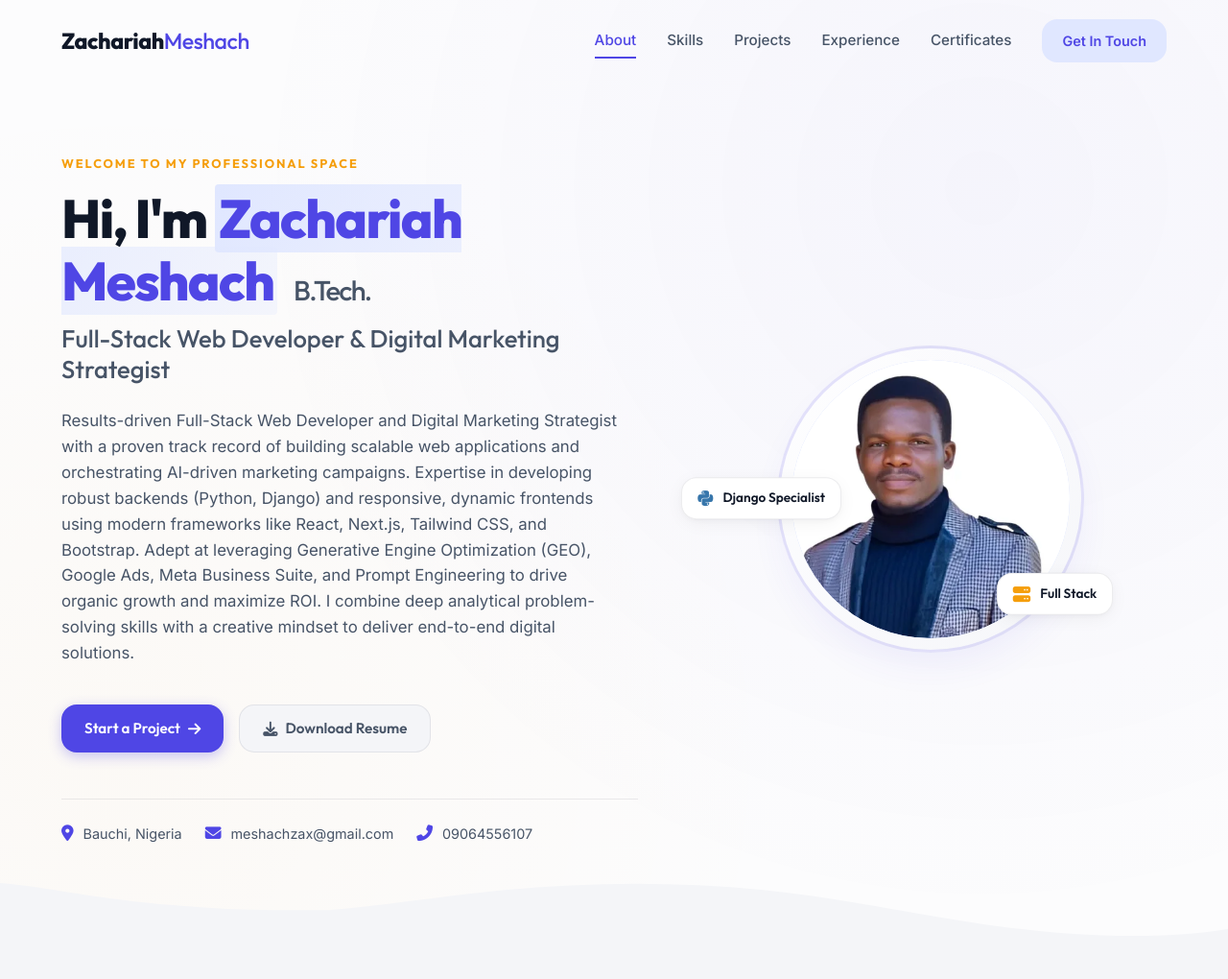
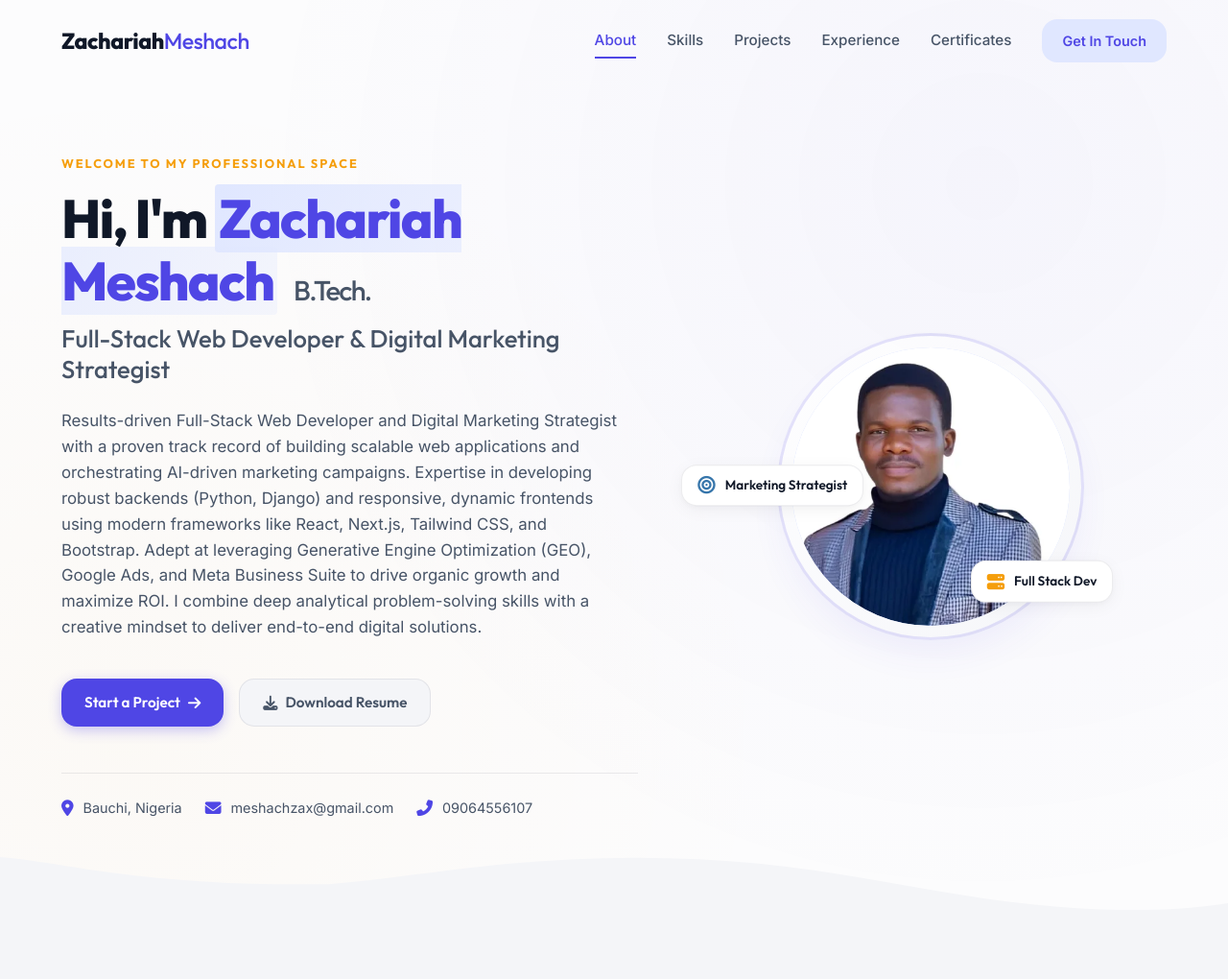
Before and after one commit to MZacx54/portfolio, a Django app: page / in a window 1280 px wide. Shown: the top 1020 px of the page at 96% size. Run offline with Django 4.2, Linux system fonts and the light colour scheme; data comes from the database, SQL or seed files in the repository.

Commit message:
Fix SEO tags, update badges, add LinkedIn, add portfolio as project

```diff
--- a/portfolio/templates/portfolio/base.html
+++ b/portfolio/templates/portfolio/base.html
@@ -9,7 +9,7 @@
     <!-- Open Graph / Facebook / WhatsApp / LinkedIn -->
     <meta property="og:type" content="website">
     <meta property="og:url" content="https://portfolio.smartbizcoach.com.ng/">
-    <meta property="og:title" content="Zachariah Meshach | Innovative Full-Stack Web Developer">
+    <meta property="og:title" content="Zachariah Meshach | Full-Stack Web Developer & Digital Marketing Strategist">
     <meta property="og:description" content="Professional Web Developer Portfolio of Zachariah Meshach, B.Tech. Innovative solutions and bespoke web applications.">
     <meta property="og:image" content="https://portfolio.smartbizcoach.com.ng/static/portfolio/images/profile.webp">
     <meta property="og:image:width" content="600">
@@ -20,18 +20,18 @@
     <!-- Twitter Card -->
     <meta property="twitter:card" content="summary_large_image">
     <meta property="twitter:url" content="https://portfolio.smartbizcoach.com.ng/">
-    <meta property="twitter:title" content="Zachariah Meshach | Innovative Full-Stack Web Developer">
+    <meta property="twitter:title" content="Zachariah Meshach | Full-Stack Web Developer & Digital Marketing Strategist">
     <meta property="twitter:description" content="Professional Web Developer Portfolio of Zachariah Meshach, B.Tech. Innovative solutions and bespoke web applications.">
     <meta property="twitter:image" content="https://portfolio.smartbizcoach.com.ng/static/portfolio/images/profile.webp">
     <meta property="twitter:image:alt" content="Zachariah Meshach - Full-Stack Web Developer">
 
-    <title>{% block title %}Zachariah Meshach | Innovative Full-Stack Web Developer{% endblock %}</title>
+    <title>{% block title %}Zachariah Meshach | Full-Stack Web Developer & Digital Marketing Strategist{% endblock %}</title>
 
     <!-- SEO: Canonical URL & Robots -->
     <link rel="canonical" href="https://portfolio.smartbizcoach.com.ng/">
     <meta name="robots" content="index, follow">
     <meta name="author" content="Zachariah Meshach">
-    <meta name="keywords" content="Zachariah Meshach, Full-Stack Web Developer, Django Developer, Python Developer, Nigeria, Bauchi, Web Development, Portfolio">
+    <meta name="keywords" content="Zachariah Meshach, Full-Stack Web Developer, Digital Marketing Strategist, Next.js, React, Django Developer, SEO, GEO, Prompt Engineering, Meta Ads, Python Developer, Nigeria, Bauchi, Portfolio">
 
     <!-- Google Fonts -->
     <link rel="preconnect" href="https://fonts.googleapis.com">
@@ -79,9 +79,10 @@
         <div class="footer-container">
             <div class="footer-info">
                 <h3>Zachariah Meshach, B.Tech.</h3>
-                <p>Innovative Full-Stack Web Developer & IT Solutions Manager</p>
+                <p>Innovative Full-Stack Web Developer & Digital Marketing Strategist</p>
                 <div class="footer-socials">
-                    <a href="https://github.com/MZacx54" target="_blank" aria-label="GitHub"><i class="fab fa-github"></i></a>
+                    <a href="{{ personal_info.linkedin }}" target="_blank" aria-label="LinkedIn"><i class="fab fa-linkedin-in"></i></a>
+                    <a href="{{ personal_info.github }}" target="_blank" aria-label="GitHub"><i class="fab fa-github"></i></a>
                     <a href="mailto:{{ personal_info.email }}" aria-label="Email"><i class="fas fa-envelope"></i></a>
                     <a href="tel:{{ personal_info.mobile1 }}" aria-label="Phone"><i class="fas fa-phone"></i></a>
                 </div>
--- a/portfolio/templates/portfolio/index.html
+++ b/portfolio/templates/portfolio/index.html
@@ -53,12 +53,12 @@
                         </div>
                     </div>
                     <div class="stat-badge badge-1">
-                        <i class="fab fa-python"></i>
-                        <span>Django Specialist</span>
+                        <i class="fas fa-bullseye"></i>
+                        <span>Marketing Strategist</span>
                     </div>
                     <div class="stat-badge badge-2">
                         <i class="fas fa-server"></i>
-                        <span>Full Stack</span>
+                        <span>Full Stack Dev</span>
                     </div>
                 </div>
             </div>
--- a/portfolio/views.py
+++ b/portfolio/views.py
@@ -42,7 +42,8 @@ def index(request):
             'mobile2': '08021460391',
             'address': 'NO. 35 Adjacent Deeper Life, Sabon Kaura, ATBU Yelwa Bauchi, Bauchi State, Nigeria',
             'github': 'https://github.com/MZacx54',
-            'bio': 'Results-driven Full-Stack Web Developer and Digital Marketing Strategist with a proven track record of building scalable web applications and orchestrating AI-driven marketing campaigns. Expertise in developing robust backends (Python, Django) and responsive, dynamic frontends using modern frameworks like React, Next.js, Tailwind CSS, and Bootstrap. Adept at leveraging Generative Engine Optimization (GEO), Google Ads, Meta Business Suite, and Prompt Engineering to drive organic growth and maximize ROI. I combine deep analytical problem-solving skills with a creative mindset to deliver end-to-end digital solutions.'
+            'linkedin': 'https://www.linkedin.com/in/meshach-zachariah-5a578912a/',
+            'bio': 'Results-driven Full-Stack Web Developer and Digital Marketing Strategist with a proven track record of building scalable web applications and orchestrating AI-driven marketing campaigns. Expertise in developing robust backends (Python, Django) and responsive, dynamic frontends using modern frameworks like React, Next.js, Tailwind CSS, and Bootstrap. Adept at leveraging Generative Engine Optimization (GEO), Google Ads, and Meta Business Suite to drive organic growth and maximize ROI. I combine deep analytical problem-solving skills with a creative mindset to deliver end-to-end digital solutions.'
         }
     }
     return render(request, 'portfolio/index.html', context)
```
Also changed, not shown: init_db.py (+9 -0 lines).
